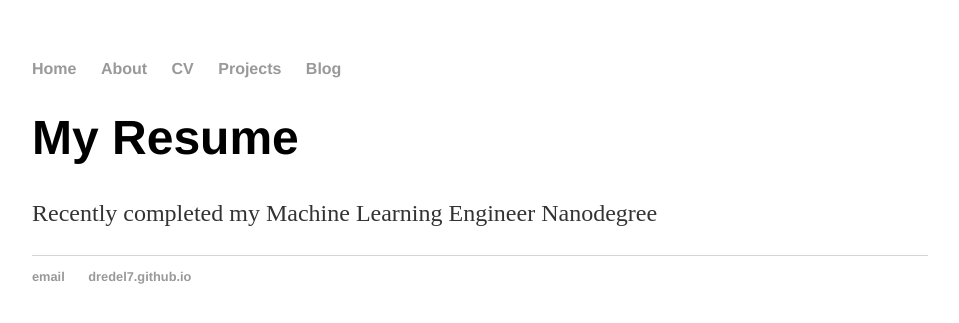
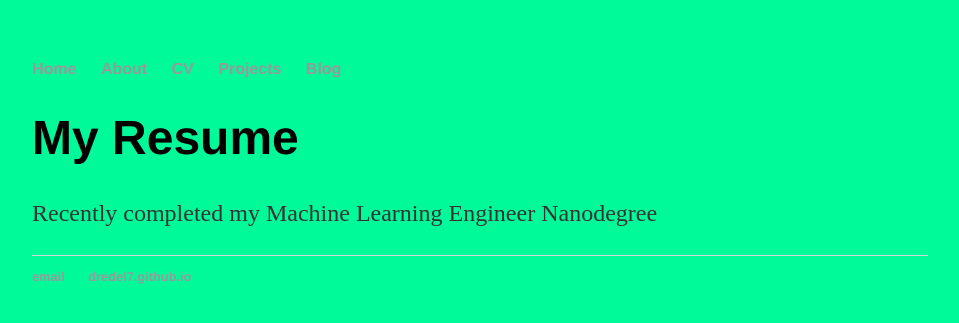
Before and after one commit to dredel7/Exercises, a Jekyll site: the page built from cv/index.html, in a window 1280 px wide. Shown: the top 323 px of the page, without its empty margins (160-1119 px from the left). Built offline with Jekyll 4.4.1, drawn with Linux system fonts in a browser that asks for light colours.

Commit message:
Update main.css

```diff
--- a/CSS/main.css
+++ b/CSS/main.css
@@ -1,6 +1,7 @@
 body {
     margin: 60px auto;
     width: 70%;
+    background: #00fA9A
 }
 nav ul, footer ul {
     font-family:'Helvetica', 'Arial', 'Sans-Serif';
```
